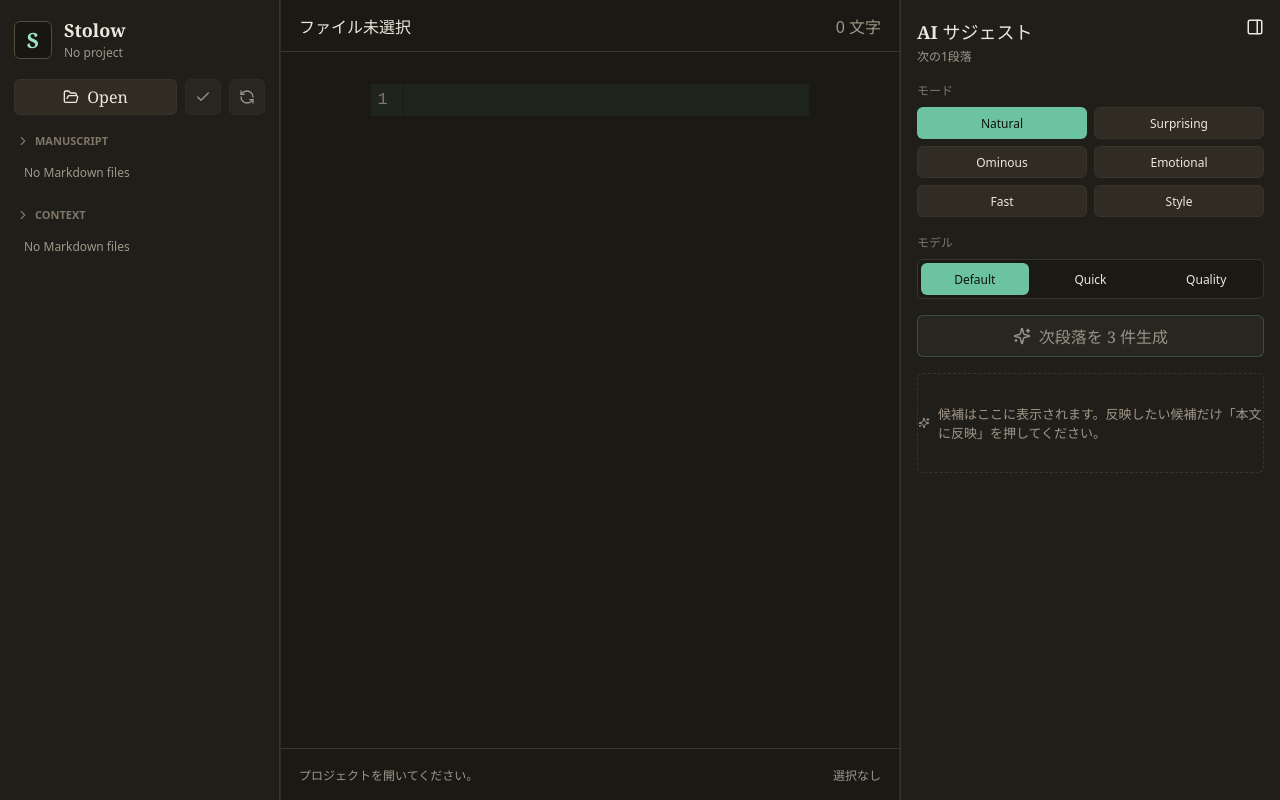
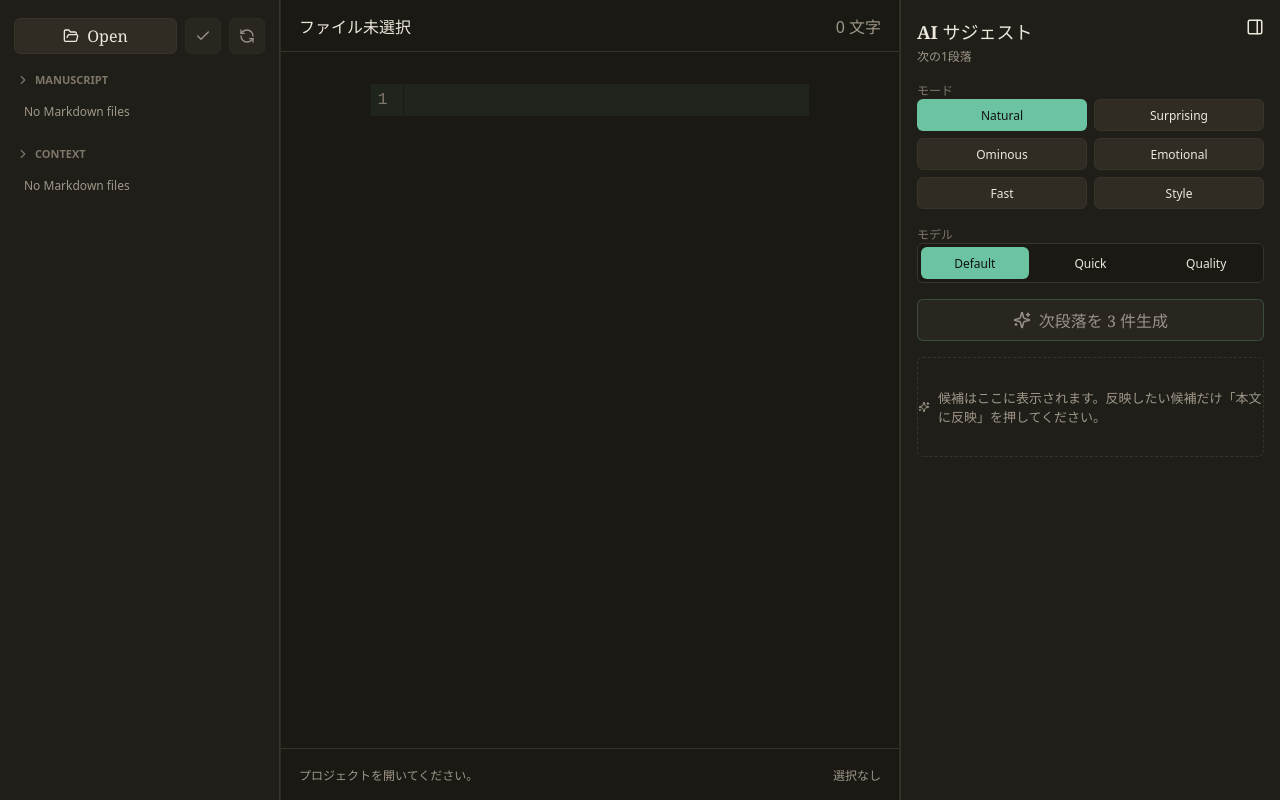
Before and after one commit to iwakichi72/stolow, a React (Vite) app: page / in a window 1280 px wide. Built offline with nearby package versions, Linux system fonts and the light colour scheme.

Commit message:
fix: エディタUIの操作性を改善

```diff
--- a/src/renderer/App.tsx
+++ b/src/renderer/App.tsx
@@ -1,4 +1,5 @@
 import { useCallback, useEffect, useMemo, useState } from "react";
+import type { InputHTMLAttributes } from "react";
 import {
   AlertCircle,
   Check,
@@ -304,6 +305,16 @@ export function App(): JSX.Element {
     setMode(project.settings.defaultMode);
   }, [project]);
 
+  useEffect(() => {
+    const onBeforeUnload = (event: BeforeUnloadEvent): void => {
+      if (!isDirty) return;
+      event.preventDefault();
+      event.returnValue = "";
+    };
+    window.addEventListener("beforeunload", onBeforeUnload);
+    return () => window.removeEventListener("beforeunload", onBeforeUnload);
+  }, [isDirty]);
+
   return (
     <main className="app-shell">
       <ProjectSidebar
@@ -412,30 +423,48 @@ function ProjectSidebar({
 }: ProjectSidebarProps): JSX.Element {
   return (
     <aside className="sidebar" aria-label="Project files">
-      <div className="app-mark">
-        <div className="mark-glyph">S</div>
-        <div>
-          <h1>Stolow</h1>
-          <p>{project?.name ?? "No project"}</p>
+      {project ? (
+        <div className="sidebar-project-line">
+          <p title={project.rootPath}>{project.name}</p>
         </div>
-      </div>
+      ) : null}
 
       <div className="toolbar">
-        <button className="primary-action" onClick={onOpenProject} disabled={isOpening} type="button">
-          {isOpening ? <Loader2 className="spin" size={16} /> : <FolderOpen size={16} />}
+        <button
+          aria-busy={isOpening}
+          className="primary-action"
+          disabled={isOpening}
+          onClick={onOpenProject}
+          type="button"
+        >
+          {isOpening ? <Loader2 aria-hidden className="spin" size={16} /> : <FolderOpen aria-hidden size={16} />}
           Open
         </button>
-        <button className="icon-button" onClick={onSave} disabled={!activeFile || isSaving} title="Save" type="button">
-          {isSaving ? <Loader2 className="spin" size={16} /> : isDirty ? <Save size={16} /> : <Check size={16} />}
+        <button
+          aria-label="Save"
+          className="icon-button"
+          disabled={!activeFile || isSaving}
+          onClick={onSave}
+          title="Save"
+          type="button"
+        >
+          {isSaving ? (
+            <Loader2 aria-hidden className="spin" size={16} />
+          ) : isDirty ? (
+            <Save aria-hidden size={16} />
+          ) : (
+            <Check aria-hidden size={16} />
+          )}
         </button>
         <button
+          aria-label="Refresh file list"
           className="icon-button"
+          disabled={!project}
           onClick={onRefresh}
-          disabled={!project}
           title="Refresh files"
           type="button"
         >
-          <RefreshCcw size={16} />
+          <RefreshCcw aria-hidden size={16} />
         </button>
       </div>
 
@@ -476,7 +505,7 @@ function FileGroup({ activePath, files, label, onFileSelect }: FileGroupProps):
   return (
     <div className="file-group">
       <div className="group-label">
-        <ChevronRight size={14} />
+        <ChevronRight aria-hidden size={14} />
         <span>{label}</span>
       </div>
       <div className="file-list">
@@ -488,7 +517,7 @@ function FileGroup({ activePath, files, label, onFileSelect }: FileGroupProps):
             onClick={() => onFileSelect(file)}
             type="button"
           >
-            <FileText size={15} />
+            <FileText aria-hidden size={15} />
             <span>{file.relativePath}</span>
           </button>
         ))}
@@ -543,14 +572,15 @@ function SuggestionPanel({
           <h2>AI サジェスト</h2>
           <p>{selectedChars > 0 ? "選択範囲リライト" : "次の1段落"}</p>
         </div>
-        <PanelRight size={18} />
+        <PanelRight aria-hidden size={18} />
       </div>
 
-      <div className="control-block">
-        <label>モード</label>
+      <fieldset className="control-block control-fieldset">
+        <legend className="control-legend">モード</legend>
         <div className="mode-grid">
           {SUGGESTION_MODES.map((item) => (
             <button
+              aria-pressed={item === mode}
               className={item === mode ? "chip active" : "chip"}
               disabled={controlsLocked}
               key={item}
@@ -562,13 +592,14 @@ function SuggestionPanel({
             </button>
           ))}
         </div>
-      </div>
+      </fieldset>
 
-      <div className="control-block">
-        <label>モデル</label>
-        <div className="segmented">
+      <fieldset className="control-block control-fieldset">
+        <legend className="control-legend">モデル</legend>
+        <div className="segmented" role="presentation">
           {MODEL_PROFILES.map((profile) => (
             <button
+              aria-pressed={profile === modelProfile}
               className={profile === modelProfile ? "active" : ""}
               disabled={controlsLocked}
               key={profile}
@@ -579,28 +610,41 @@ function SuggestionPanel({
             </button>
           ))}
         </div>
-      </div>
+      </fieldset>
 
       {settings ? (
         <details className="settings-box">
           <summary>接続とモデル名</summary>
           <SettingsInput
+            autoComplete="off"
+            inputMode="url"
             label="Ollama URL"
+            name="stolow-ollama-url"
+            spellCheck={false}
             value={settings.ollamaUrl}
             onChange={(value) => onSettingsChange("ollamaUrl", value)}
           />
           <SettingsInput
+            autoComplete="off"
             label="Default"
+            name="stolow-model-default"
+            spellCheck={false}
             value={settings.defaultModel}
             onChange={(value) => onSettingsChange("defaultModel", value)}
           />
           <SettingsInput
+            autoComplete="off"
             label="Quick"
+            name="stolow-model-quick"
+            spellCheck={false}
             value={settings.quickModel}
             onChange={(value) => onSettingsChange("quickModel", value)}
           />
           <SettingsInput
+            autoComplete="off"
             label="Quality"
+            name="stolow-model-quality"
+            spellCheck={false}
             value={settings.qualityModel}
             onChange={(value) => onSettingsChange("qualityModel", value)}
           />
@@ -613,7 +657,11 @@ function SuggestionPanel({
         onClick={onGenerate}
         type="button"
       >
-        {isGenerating ? <Loader2 className="spin" size={18} /> : <Sparkles size={18} />}
+        {isGenerating ? (
+          <Loader2 aria-hidden className="spin" size={18} />
+        ) : (
+          <Sparkles aria-hidden size={18} />
+        )}
         {isGenerating
           ? "生成中…"
           : selectedChars > 0
@@ -630,7 +678,7 @@ function SuggestionPanel({
 
       {error ? (
         <div className="error-box" role="alert">
-          <AlertCircle size={17} />
+          <AlertCircle aria-hidden size={17} />
           <span>{error}</span>
         </div>
       ) : null}
@@ -655,7 +703,7 @@ function SuggestionPanel({
         ))}
         {!result && !isGenerating ? (
           <div className="empty-suggestions">
-            <Sparkles size={18} />
+            <Sparkles aria-hidden size={18} />
             <span>候補はここに表示されます。反映したい候補だけ「本文に反映」を押してください。</span>
           </div>
         ) : null}
@@ -665,12 +713,24 @@ function SuggestionPanel({
 }
 
 interface SettingsInputProps {
+  autoComplete?: string;
+  inputMode?: InputHTMLAttributes<HTMLInputElement>["inputMode"];
   label: string;
+  name?: string;
   onChange: (value: string) => void;
+  spellCheck?: boolean;
   value: string;
 }
 
-function SettingsInput({ label, onChange, value }: SettingsInputProps): JSX.Element {
+function SettingsInput({
+  autoComplete,
+  inputMode,
+  label,
+  name,
+  onChange,
+  spellCheck,
+  value
+}: SettingsInputProps): JSX.Element {
   const [draft, setDraft] = useState(value);
 
   useEffect(() => {
@@ -681,6 +741,10 @@ function SettingsInput({ label, onChange, value }: SettingsInputProps): JSX.Elem
     <label className="settings-input">
       <span>{label}</span>
       <input
+        autoComplete={autoComplete}
+        inputMode={inputMode}
+        name={name}
+        spellCheck={spellCheck}
         value={draft}
         onBlur={() => {
           if (draft.trim() && draft !== value) onChange(draft.trim());
--- a/src/renderer/styles.css
+++ b/src/renderer/styles.css
@@ -65,7 +65,7 @@
 
 body {
   margin: 0;
-  min-width: 980px;
+  min-width: 0;
   min-height: 640px;
   overflow: hidden;
   background: var(--bg);
@@ -78,6 +78,22 @@ input {
 
 button {
   cursor: pointer;
+  touch-action: manipulation;
+}
+
+button:focus-visible,
+input:focus-visible,
+summary:focus-visible,
+.file-row:focus-visible {
+  outline: 2px solid var(--accent-strong);
+  outline-offset: 2px;
+}
+
+button:focus:not(:focus-visible),
+input:focus:not(:focus-visible),
+summary:focus:not(:focus-visible),
+.file-row:focus:not(:focus-visible) {
+  outline: none;
 }
 
 button:disabled {
@@ -87,7 +103,7 @@ button:disabled {
 
 .app-shell {
   display: grid;
-  grid-template-columns: minmax(220px, 280px) minmax(420px, 1fr) minmax(300px, 380px);
+  grid-template-columns: minmax(200px, 280px) minmax(280px, 1fr) minmax(260px, 380px);
   /* 暗黙の 1 行が content 高さに伸びると CodeMirror がビューポート全体の高さになり、内部スクロールが消える */
   grid-template-rows: minmax(0, 1fr);
   height: 100vh;
@@ -126,40 +142,40 @@ button:disabled {
   overflow-y: auto;
 }
 
-.app-mark {
-  display: flex;
-  gap: 12px;
-  align-items: center;
+.sidebar-project-line {
   flex-shrink: 0;
+  min-width: 0;
 }
 
-.mark-glyph {
-  display: grid;
-  place-items: center;
-  width: 38px;
-  height: 38px;
-  border: 1px solid var(--line-strong);
-  border-radius: 6px;
-  color: var(--accent-strong);
-  background: #171611;
-  font-size: 21px;
-  font-weight: 700;
+.sidebar-project-line p {
+  margin: 0;
+  max-width: 100%;
+  overflow: hidden;
+  text-overflow: ellipsis;
+  white-space: nowrap;
+  font-size: 15px;
+  font-weight: 600;
+  letter-spacing: 0.01em;
+  color: var(--text);
+  font-family:
+    ui-sans-serif,
+    system-ui,
+    -apple-system,
+    BlinkMacSystemFont,
+    "Segoe UI",
+    sans-serif;
 }
 
-.app-mark h1,
-.app-mark p,
 .panel-heading h2,
 .panel-heading p {
   margin: 0;
 }
 
-.app-mark h1,
 .panel-heading h2 {
   font-size: 18px;
   letter-spacing: 0;
 }
 
-.app-mark p,
 .panel-heading p,
 .document-meta,
 .statusbar,
@@ -173,15 +189,6 @@ button:disabled {
     BlinkMacSystemFont,
     "Segoe UI",
     sans-serif;
-}
-
-.app-mark p {
-  max-width: 176px;
-  overflow: hidden;
-  text-overflow: ellipsis;
-  white-space: nowrap;
-  font-size: 12px;
-  margin-top: 2px;
 }
 
 .toolbar,
@@ -455,7 +462,22 @@ button:disabled {
   gap: 8px;
 }
 
+.control-fieldset {
+  border: 0;
+  margin: 0;
+  padding: 0;
+  min-width: 0;
+}
+
+.control-legend {
+  float: none;
+  width: 100%;
+  padding: 0;
+  margin: 0;
+}
+
 .control-block > label,
+.control-legend,
 .settings-input span {
   color: var(--quiet);
   font-family:
@@ -662,6 +684,12 @@ button:disabled {
   animation: spin 900ms linear infinite;
 }
 
+@media (prefers-reduced-motion: reduce) {
+  .spin {
+    animation: none;
+  }
+}
+
 @keyframes spin {
   to {
     transform: rotate(360deg);
```
